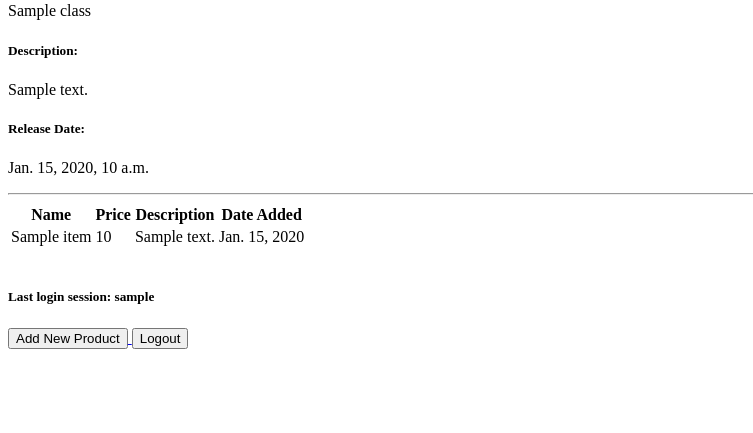
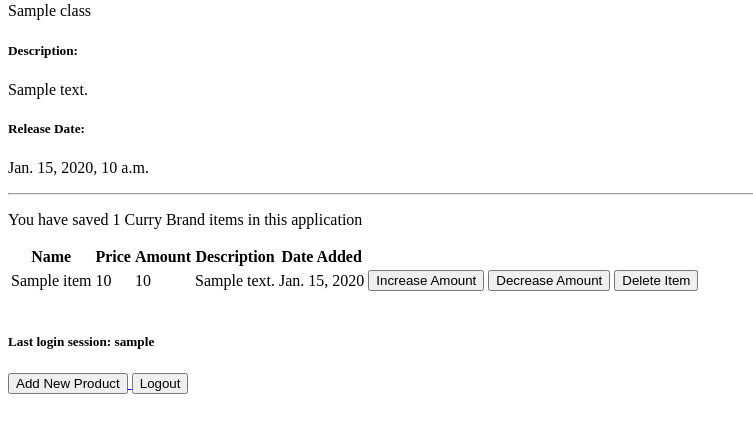
Before and after one commit to TomoriNow/PBP_Assignment2, a Django app: template main/templates/main.html in a window 1280 px wide. Shown: the part 273-706 px from the top of the page, without its empty margins (0-753 px from the left). Run offline with Django 4.2, Linux system fonts and the light colour scheme; tables that the repository leaves empty hold one stand-in row (values such as "Sample post"); the template is opened without the code that fills it: values that come from a table or form of the project are taken from there, most other values are stand-ins (such as "Sample title", 1, 10 or a date in 2020); parts of the project's set-up code (start-up, migrations or seed data) failed here and were passed over.

Commit message:
completed bonus

```diff
--- a/main/models.py
+++ b/main/models.py
@@ -8,3 +8,4 @@ class Item(models.Model):
     price = models.IntegerField()
     description = models.TextField()
     product_release_date = models.DateField(auto_now_add=True)
+    amount = models.IntegerField()
--- a/main/templates/main.html
+++ b/main/templates/main.html
@@ -21,10 +21,13 @@
 
     <hr></hr>
 
+    <p>You have saved {{ item_count }} Curry Brand items in this application</p>
+
     <table>
         <tr>
             <th>Name</th>
             <th>Price</th>
+            <th>Amount</th>
             <th>Description</th>
             <th>Date Added</th>
         </tr>
@@ -35,8 +38,23 @@
             <tr>
                 <td>{{product.name}}</td>
                 <td>{{product.price}}</td>
+                <td>{{product.amount}}</td>
                 <td>{{product.description}}</td>
                 <td>{{product.product_release_date}}</td>
+                <td>
+                    <form method="post">
+                        {% csrf_token %}
+                        <button type="submit" name="increment" value="{{ product.id }}">
+                            Increase Amount
+                        </button>
+                        <button type="submit" name="decrement" value="{{ product.id }}">
+                            Decrease Amount
+                        </button>
+                        <button type="submit" name="delete" value="{{ product.id }}">
+                            Delete Item
+                        </button>
+                    </form>
+                </td>
             </tr>
         {% endfor %}
     </table>
```
Also changed, not shown: main/views.py (+19 -0 lines), main/migrations/0004_item_amount.py (added).
